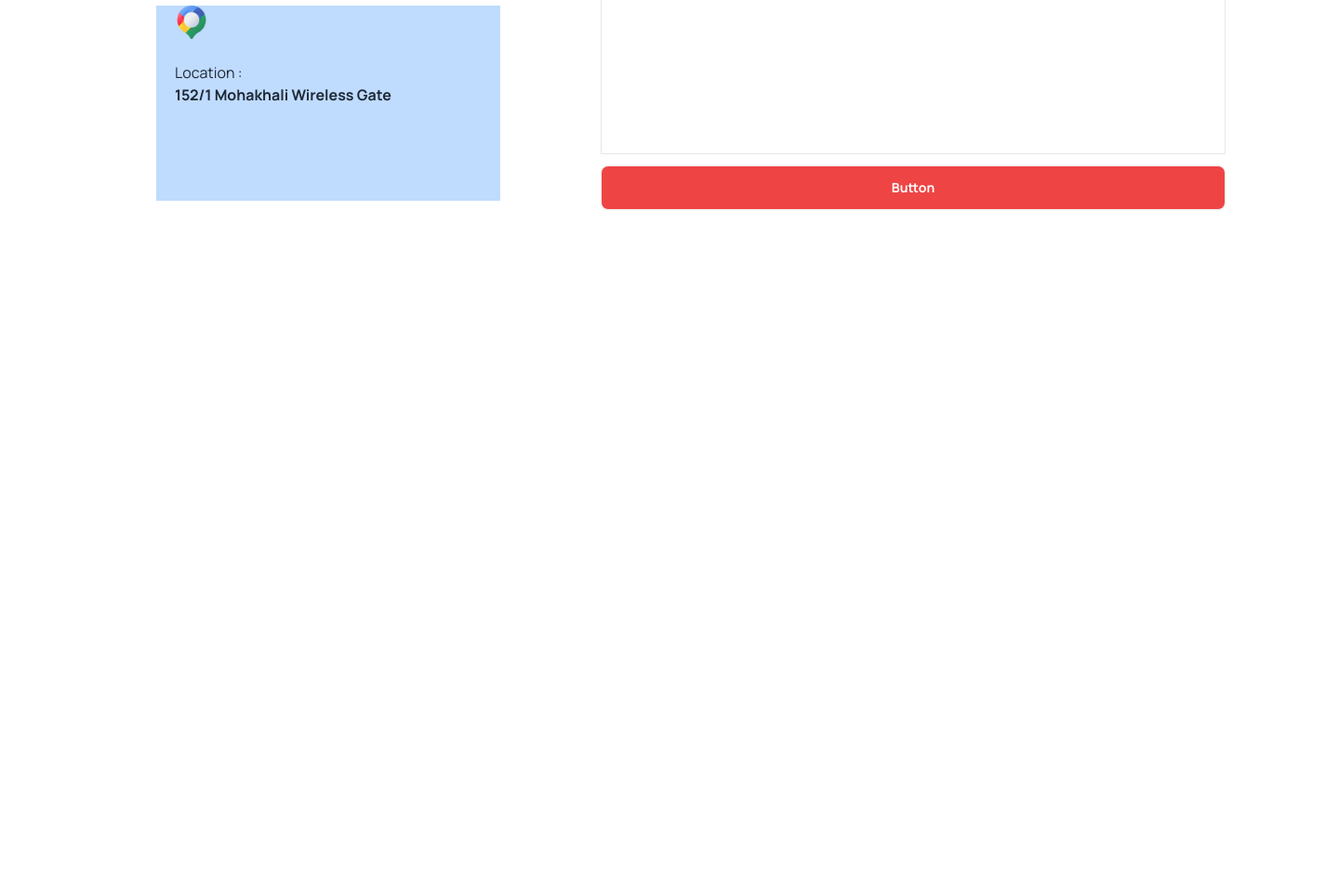
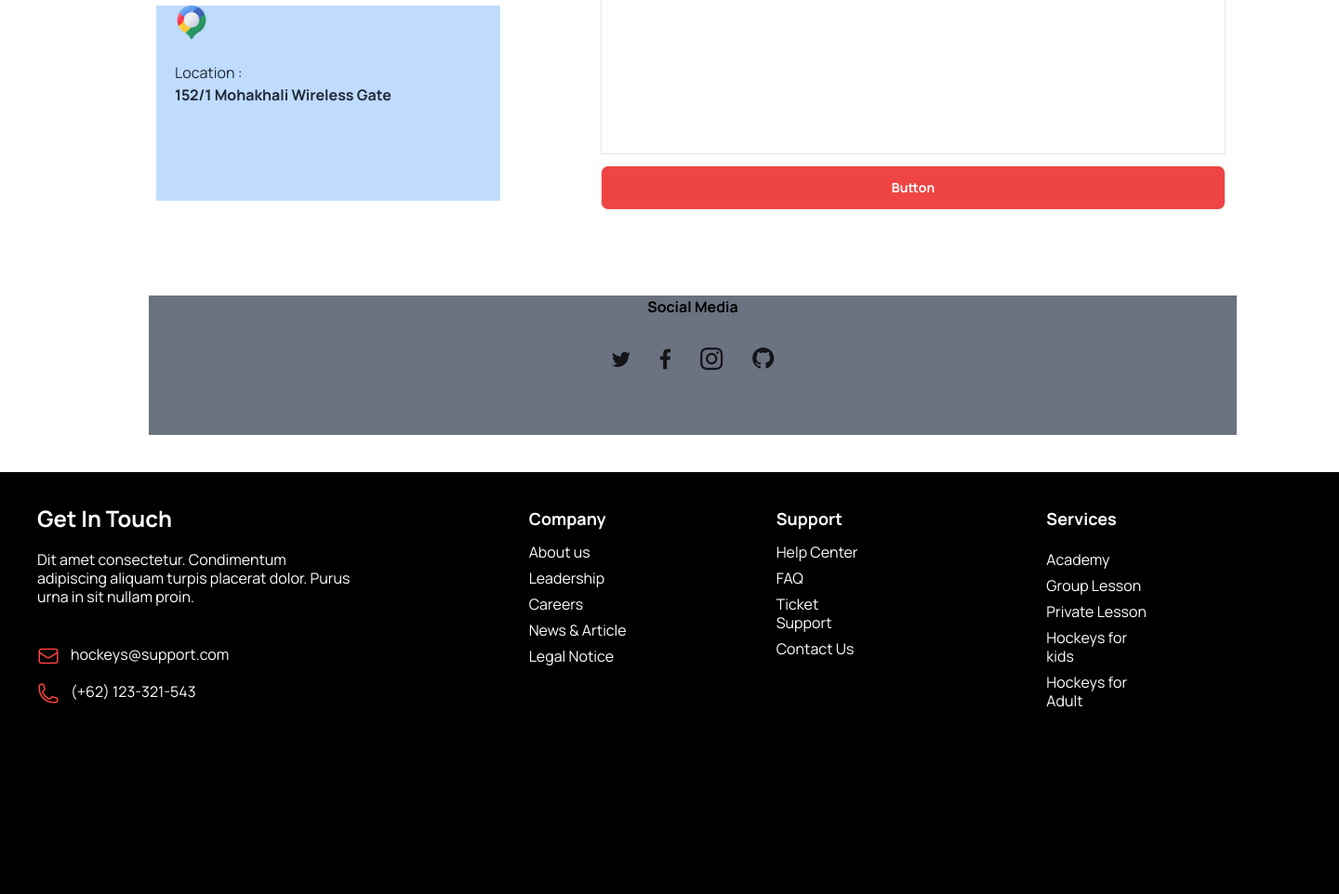
Before and after one commit to Hridoy1107/b9a3-hockey-assignment, a plain HTML site: page index.html in a window 1280 px wide. Shown: the part 3516-4478 px from the top of the page at 93% size, 1440 px wide, since content can reach past the window. Before the commit the page ends 3830 px from the top, so only its background shows below. Drawn offline with nearby package versions, Linux system fonts and the light colour scheme.

Commit message:
sixth commit

```diff
--- a/index.html
+++ b/index.html
@@ -421,10 +421,66 @@
                 </div>
             </div>
         </section>
+        <section>
+            <div class="ml-8 lg:ml-0 mt-[570px] lg:mt-1 w-[280px] lg:w-[1170px] lg:h-[150px] h-[140px] bg-gray-500 ">
+                <div>
+                    <h3 class="text-black font-bold text-[16px] text-center">Social Media</h3>
+                </div>
+                <div class="lg:mt-8 mt-4 flex items-center justify-center">
+                <img src="./Images/Social.svg" alt="">
+                </div>
+            </div>
+        </section>
     </main>
 
     <footer>
-
+        <div class="w-[375px] h-[870px] lg:w-[1440px] lg:h-[454px] bg-black mt-10 footer p-10 bg-base-200 text-base-content">
+            <aside>
+                <h3 class="lg:ml-0 ml-20 font-bold text-[24px] text-white">Get In Touch</h3>
+                <p class="lg:text-left text-center text-[16px] mt-4 lg:w-[346px] h-[78px] text-white">Dit amet consectetur. Condimentum  adipiscing aliquam turpis placerat dolor. Purus urna in sit nullam proin. </p>
+                <div class="lg:ml-0 ml-12">
+                    <div class="flex gap-3">
+                        <img class="mt-4" src="./Images/Frame.png" alt="">
+                        <h3 class="text-[16px] mt-4 text-white">hockeys@support.com</h3>
+                    </div>
+                    <div class="flex gap-3">
+                        <img class="mt-4" src="./Images/Frame2.png" alt="">
+                        <h3 class="text-[16px] mt-4 text-white">(+62) 123-321-543</h3>
+                    </div>
+                </div>
+              </aside>
+              <div class="flex lg:gap-[158px] gap-[50px]">
+              <div>
+                <h3 class="font-bold text-[18px] text-white">Company</h3>
+                <ul class="w-[108px] lg:h-[200px]">
+                    <li class="text-[16px] mt-4 text-white">About us</li>
+                    <li class="text-[16px] mt-2 text-white">Leadership</li>
+                    <li class="text-[16px] mt-2 text-white">Careers</li>
+                    <li class="text-[16px] mt-2 text-white">News & Article</li>
+                    <li class="text-[16px] mt-2 text-white">Legal Notice</li>
+                </ul>
+              </div>
+              <div>
+                <h3 class="font-bold text-[18px] text-white">Support</h3>
+                <ul class="w-[108px] lg:h-[200px]">
+                    <li class="text-[16px] mt-4 text-white">Help Center</li>
+                    <li class="text-[16px] mt-2 text-white">FAQ</li>
+                    <li class="text-[16px] mt-2 text-white">Ticket Support</li>
+                    <li class="text-[16px] mt-2 text-white">Contact Us</li>
+                </ul>
+              </div>
+            </div>
+              <div class="lg:ml-0 ml-24">
+                <h3 class="font-bold text-[18px] text-white">Services</h3>
+                <ul class="w-[108px] lg:h-[200px]">
+                    <li class="text-[16px] mt-4 text-white">Academy</li>
+                    <li class="text-[16px] mt-2 text-white">Group Lesson</li>
+                    <li class="text-[16px] mt-2 text-white">Private Lesson</li>
+                    <li class="text-[16px] mt-2 text-white">Hockeys for kids</li>
+                    <li class="text-[16px] mt-2 text-white">Hockeys for Adult</li>
+                </ul>
+              </div>
+        </div>
     </footer>
 </body>
 </html>
```
Also changed, not shown: Images/Frame.png (added), Images/Frame2.png (added), Images/Social.svg (added).
